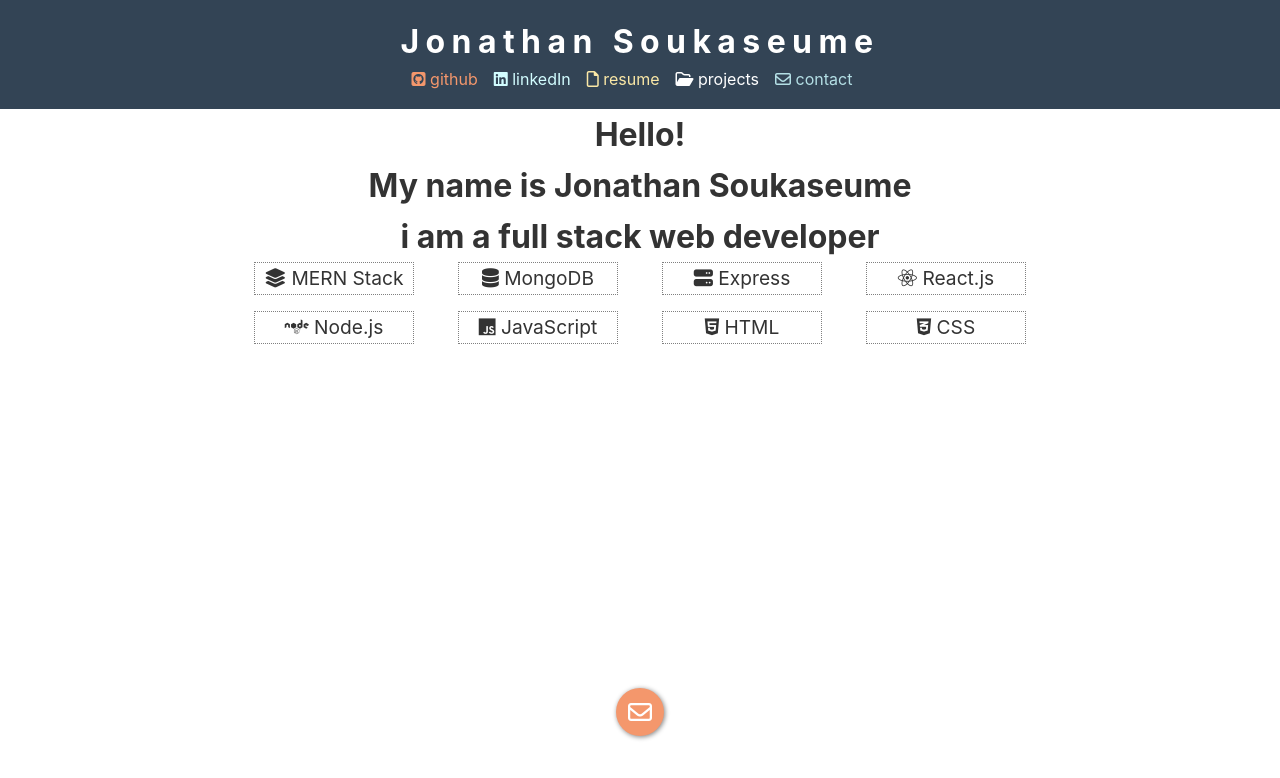
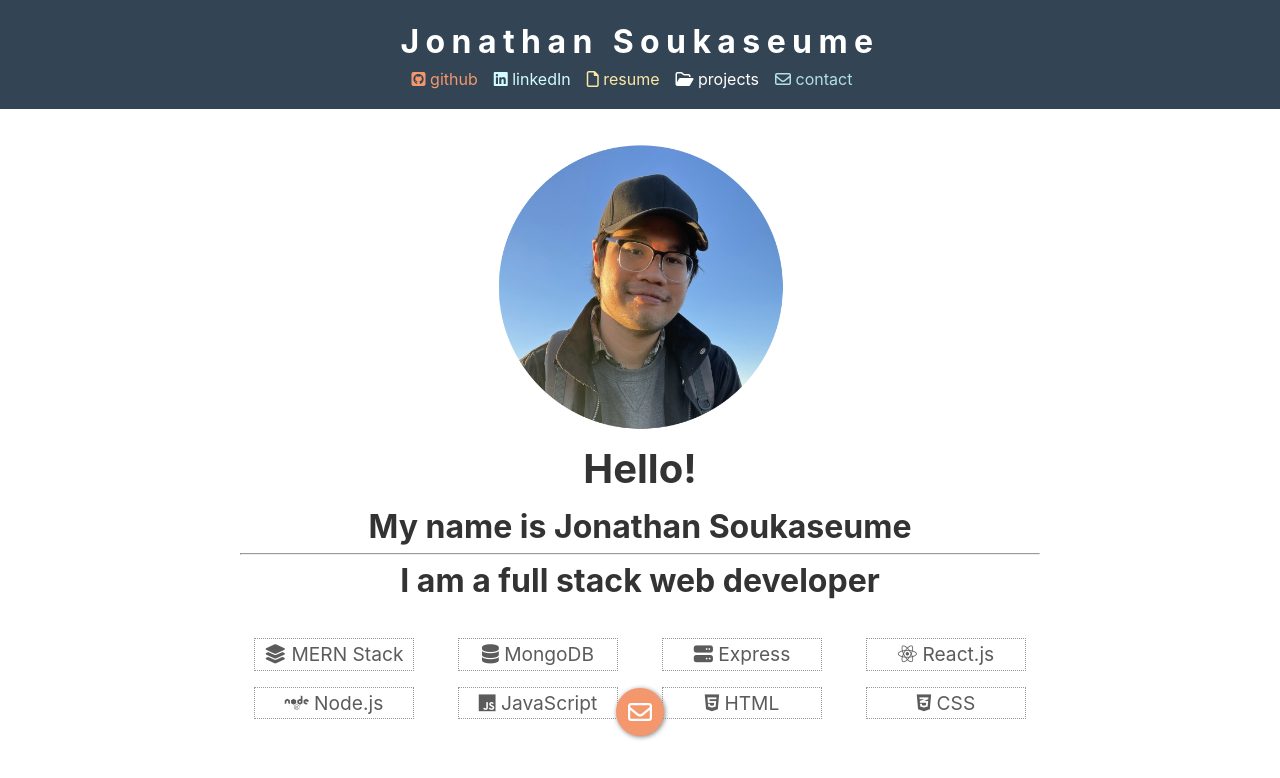
Before and after one commit to jsoomie/mern-profile, a React (Create React App) app in the folder client/: page / in a window 1280 px wide. Shown: the top 778 px of the page. Built offline with nearby package versions, Linux system fonts and the light colour scheme.

Commit message:
added image to homepage

```diff
--- /dev/null
+++ b/client/src/components/Greeting/Greeting.css
@@ -0,0 +1,11 @@
+.greeting-container {
+  margin: 2rem 0;
+}
+
+.greeting-hello {
+  font-size: 2.5rem;
+}
+
+.greeting-break {
+  width: 800px;
+}
--- /dev/null
+++ b/client/src/components/Greeting/Greeting.js
@@ -0,0 +1,17 @@
+import "./Greeting.css";
+
+export const Greeting = () => {
+  return (
+    <div className="all-center greeting-container">
+      <img src="./js_profile_hs.png" alt="my profile pic" width="300px" />
+      <h1 className="greeting-hello">Hello!</h1>
+      <h1>My name is Jonathan Soukaseume</h1>
+      <div className="greeting-break">
+        <hr />
+      </div>
+      <h1>I am a full stack web developer</h1>
+    </div>
+  );
+};
+
+export default Greeting;
--- a/client/src/components/ProgramList/ProgramList.css
+++ b/client/src/components/ProgramList/ProgramList.css
@@ -1,6 +1,7 @@
 .program-list-container {
   width: 800px;
   font-size: 1.2rem;
+  opacity: 0.8;
 }
 
 .program-list-container li {
--- a/client/src/components/index.js
+++ b/client/src/components/index.js
@@ -6,3 +6,4 @@
 export { Header } from "./Header/Header";
 export { Footer } from "./Footer/Footer";
 export { ProgramList } from "./ProgramList/ProgramList";
+export { Greeting } from "./Greeting/Greeting";
--- a/client/src/pages/Home.js
+++ b/client/src/pages/Home.js
@@ -1,11 +1,9 @@
-import { ProgramList } from "../components";
+import { ProgramList, Greeting } from "../components";
 
 export const Home = () => {
   return (
     <div>
-      <h1 className="all-center">Hello!</h1>
-      <h1 className="all-center">My name is Jonathan Soukaseume</h1>
-      <h1 className="all-center">i am a full stack web developer</h1>
+      <Greeting />
       <ProgramList />
     </div>
   );
```
Also changed, not shown: client/public/js_profile_hs.png (added), 1 other file (tests, documents, lock files or other folders).
